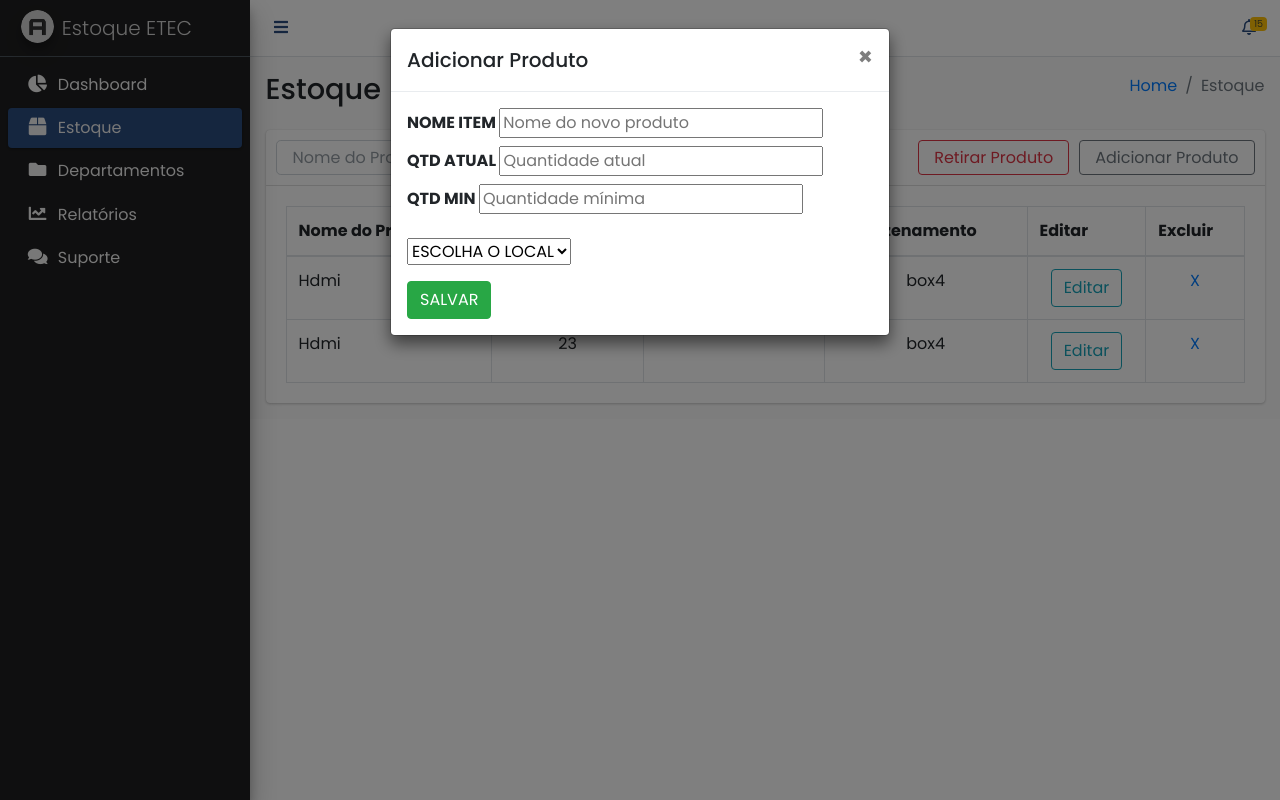
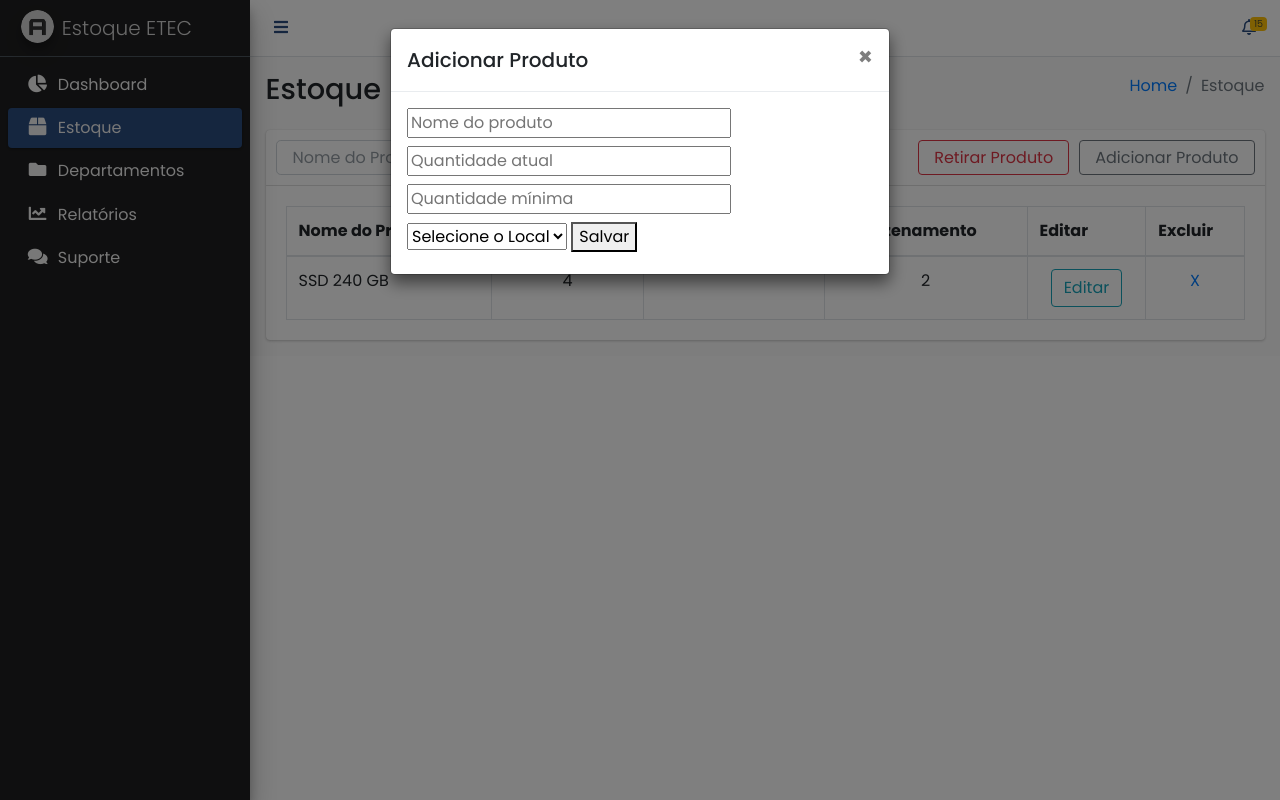
Before and after one commit to dsnneto/control-estoque, a PHP site: page /estoque.php in a window 1280 px wide, after a click on "Adicionar Produto". Run offline with PHP 8.4, Linux system fonts and the light colour scheme; data comes from the database, SQL or seed files in the repository; data that the repository does not hold is empty; some libraries are stand-ins or nearby versions.

Commit message:
opc de local

```diff
--- a/conexao/conexao.php
+++ b/conexao/conexao.php
@@ -1,5 +1,5 @@
 <?php
-    $dns = "mysql:host=localhost;dbname=bdestoque;charset=utf8";
+    $dns = "mysql:host=localhost;dbname=bdestoque1;charset=utf8";
     $user= "root";
     $pass= "";
 
@@ -12,6 +12,6 @@
         $conexao->setAttribute(PDO::ATTR_ERRMODE, PDO::ERRMODE_EXCEPTION);
 
     } catch (PDOException $erro) {
-        //echo $erro->getMessage();
+
         echo "Entre em contato com o desenvolvedor";
     }
--- a/estoque-view.php
+++ b/estoque-view.php
@@ -7,8 +7,7 @@
     <link rel="preconnect" href="https://fonts.gstatic.com" crossorigin>
     <link href="https://fonts.googleapis.com/css2?family=Poppins:ital,wght@0,100;0,200;0,300;0,400;0,500;0,600;0,700;0,800;0,900;1,100;1,200;1,300;1,400;1,500;1,600;1,700;1,800;1,900&display=swap" rel="stylesheet">
     <link rel="stylesheet" href="https://cdnjs.cloudflare.com/ajax/libs/font-awesome/6.6.0/css/all.min.css" integrity="sha512-Kc323vGBEqzTmouAECnVceyQqyqdsSiqLQISBL29aUW4U/M7pSPA/gEUZQqv1cwx4OnYxTxve5UMg5GT6L4JJg==" crossorigin="anonymous" referrerpolicy="no-referrer" />
-    <link rel="stylesheet" href="./css/style.css">
-    <title>Estoque: Home</title>
+    <title>Estoque Home</title>
 </head>
 <body>
 
--- a/estoque.php
+++ b/estoque.php
@@ -1,13 +1,10 @@
 <?php
-// HTML HEAD
+
 $title = 'SCE | Estoque';
 require_once './layout/head.php';
-
-// NAV HEADER
 require_once './layout/navbar.php';
-
-// SIDEBAR AND SIDEBAR MENU
 require_once './layout/sidebar.php';
+require_once './layout/script.php';
 
 ?>
 
@@ -135,24 +132,7 @@ require_once './layout/sidebar.php';
 ?>
 
 <!-- Modal para Adicionar Produto -->
-<?php
-// Conectar ao banco de dados
-$dns = "mysql:host=localhost;dbname=bdestoque;charset=utf8";
-$user= "root";
-$pass= "";
 
-try {
-    $conexao = new PDO($dns, $user, $pass);
-    $conexao->setAttribute(PDO::ATTR_ERRMODE, PDO::ERRMODE_EXCEPTION);
-} catch (PDOException $erro) {
-    echo "Erro na conexão: " . $erro->getMessage();
-    exit; // Para evitar continuar com o restante do código
-}
-
-// Consultar locais
-$sql = "SELECT idLocal, nLocal FROM local_arm";
-$result = $conexao->query($sql);
-?>
 
 <!-- Modal para Adicionar Produto -->
 <div class="modal fade" id="modalAdicionar" tabindex="-1" role="dialog" aria-labelledby="modalAdicionarLabel" aria-hidden="true">
@@ -165,61 +145,40 @@ $result = $conexao->query($sql);
                 </button>
             </div>
             <div class="modal-body">
-                <form action="./cadastrobd.php" method="post">
-                    <div class="row">
-                        <div class="col">
+            <form action="./estoquebd.php" method="post">
     <label for="nome">
-                                <span>NOME ITEM</span>
-                                <input type="text" name="nome" id="nome" placeholder="Nome do novo produto">
+
+        <input type="text" name="nomeEstoque" id="nome" placeholder="Nome do produto">
     </label>
-                        </div>
-                    </div>
 
-                    <div class="row">
-                        <div class="col">
     <label for="quantidade">
-                                <span>QTD ATUAL</span>
-                                <input type="text" name="quantidade" id="quantidade" placeholder="Quantidade atual">
+
+        <input type="number" name="quantidadeEstoque" id="quantidade" placeholder="Quantidade atual">
     </label>
-                        </div>
-                    </div>
 
-                    <div class="row">
-                        <div class="col">
     <label for="minimo">
-                                <span>QTD MIN</span>
-                                <input type="text" name="minimo" id="minimo" placeholder="Quantidade mínima">
+
+        <input type="number" name="quantidadeMinimaEstoque" id="minimo" placeholder="Quantidade mínima">
     </label>
-                        </div>
-                    </div>
 
-                    <div class="row">
-                        <div class="col">
-                            <div class="input-group mt-3 mb-3">
-                                <select name="local" id="local" class="form-select">
-                                    <option value="">ESCOLHA O LOCAL</option>
+    <label for="local">
+
+        <select name="local" id="local">
+            <option value="">Selecione o Local</option>
             <?php
-                                    // Verifica se a consulta foi bem-sucedida
-                                    if ($result) {
-                                        // Saída de dados de cada linha
+            // Carregar locais do banco de dados
+            $sql = "SELECT idLocal, nLocal FROM local_arm";
+            $result = $conexao->query($sql);
             while($row = $result->fetch(PDO::FETCH_ASSOC)) {
-                                            echo "<option value='" . $row["idLocal"] . "'>" . trim($row["nLocal"]) . "</option>";
-                                        }
-                                    } else {
-                                        echo "<option value=''>Erro ao carregar locais</option>";
+                echo "<option value='" . $row['idLocal'] . "'>" . $row['nLocal'] . "</option>";
             }
             ?>
         </select>
-                            </div>
-                        </div>
-                    </div>
+    </label>
 
-                    <div class="row">
-                        <div class="col">
-                            <button type="submit" class="btn btn-success">SALVAR</button>
-                        </div>
-                    </div>
+    <button type="submit">Salvar</button>
 </form>
+
             </div>
         </div>
     </div>
@@ -249,8 +208,7 @@ $conexao = null;
                 </button>
             </div>
             <div class="modal-body">
-            <form action="./editarbd.php" method="post">
-            <h1>Editar item</h1>
+            <form action="./editarbd.php" method="POST">
 
         <input
         type="hidden"
@@ -304,28 +262,3 @@ $conexao = null;
         </div>
     </div>
 </div>
-
-<?php require_once './layout/script.php'; ?>
-
-<script>
-
-$('#modalAdicionar').on('show.bs.modal', function(event) {
-            var button = $(event.relatedTarget);
-            var id = button.data('id');
-            var nome = button.data('nome');
-            var modal = $(this);
-            modal.find('#produtoAdicionar').val(nome);
-            modal.find('#idProdutoAdicionar').val(id);
-        });
-
-$('#modalEditar').on('show.bs.modal', function(event) {
-            var button = $(event.relatedTarget);
-            var id = button.data('id');
-            var nome = button.data('nome');
-            var quantidade = button.data('quantidade');
-            var modal = $(this);
-            modal.find('#produtoEditar').val(nome);
-            modal.find('#quantidadeEditar').val(quantidade);
-            modal.find('#idProdutoEditar').val(id);
-        });
-</script>
--- a/layout/script.php
+++ b/layout/script.php
@@ -32,3 +32,5 @@
 <script src="dist/js/demo.js"></script>
 <!-- AdminLTE dashboard demo (This is only for demo purposes) -->
 <script src="dist/js/pages/dashboard.js"></script>
+<!-- modal-->
+<script src="../script/modal.js"></script>
--- a/script/modal.js
+++ b/script/modal.js
@@ -1,6 +1,19 @@
-    const button = document.querySelector("button");
-    const modal = document.querySelector("dialog");
+$('#modalAdicionar').on('show.bs.modal', function(event) {
+    var button = $(event.relatedTarget);
+    var id = button.data('id');
+    var nome = button.data('nome');
+    var modal = $(this);
+    modal.find('#produtoAdicionar').val(nome);
+    modal.find('#idProdutoAdicionar').val(id);
+});
 
-    button.onclick = function(){
-        modal.showModal();
-    }
+$('#modalEditar').on('show.bs.modal', function(event) {
+    var button = $(event.relatedTarget);
+    var id = button.data('id');
+    var nome = button.data('nome');
+    var quantidade = button.data('quantidade');
+    var modal = $(this);
+    modal.find('#produtoEditar').val(nome);
+    modal.find('#quantidadeEditar').val(quantidade);
+    modal.find('#idProdutoEditar').val(id);
+});
```
Also changed, not shown: _SQL/bdestoque1.sql (renamed from _SQL/bdestoque.sql, +45 -19 lines), estoquebd.php (+7 -6 lines). Lines whose indentation alone changed are shown as unchanged.
